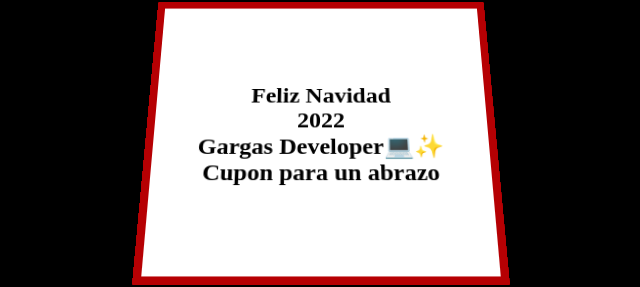
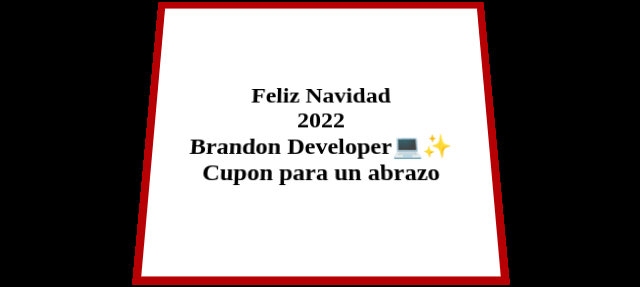
Before and after one commit to Brandon0902/invitaci-navide-a, a plain HTML site: page index.html in a window 1280 px wide. Shown: the part 420-707 px from the top of the page, without its empty margins (319-959 px from the left). Drawn offline with Linux system fonts and the light colour scheme; a script that the page names is missing.

Commit message:
Update index.html

```diff
--- a/index.html
+++ b/index.html
@@ -33,7 +33,7 @@
   </div>
   <div class="card card--front back" onclick="openCard();"></div>
   <div class="card card--front" onclick="openCard();">
-    <h2>Feliz Navidad<br>2022<br>Gargas Developer💻✨<br>Cupon para un abrazo</h2>
+    <h2>Feliz Navidad<br>2022<br>Brandon Developer💻✨<br>Cupon para un abrazo</h2>
   </div>
 </div>
 
```
